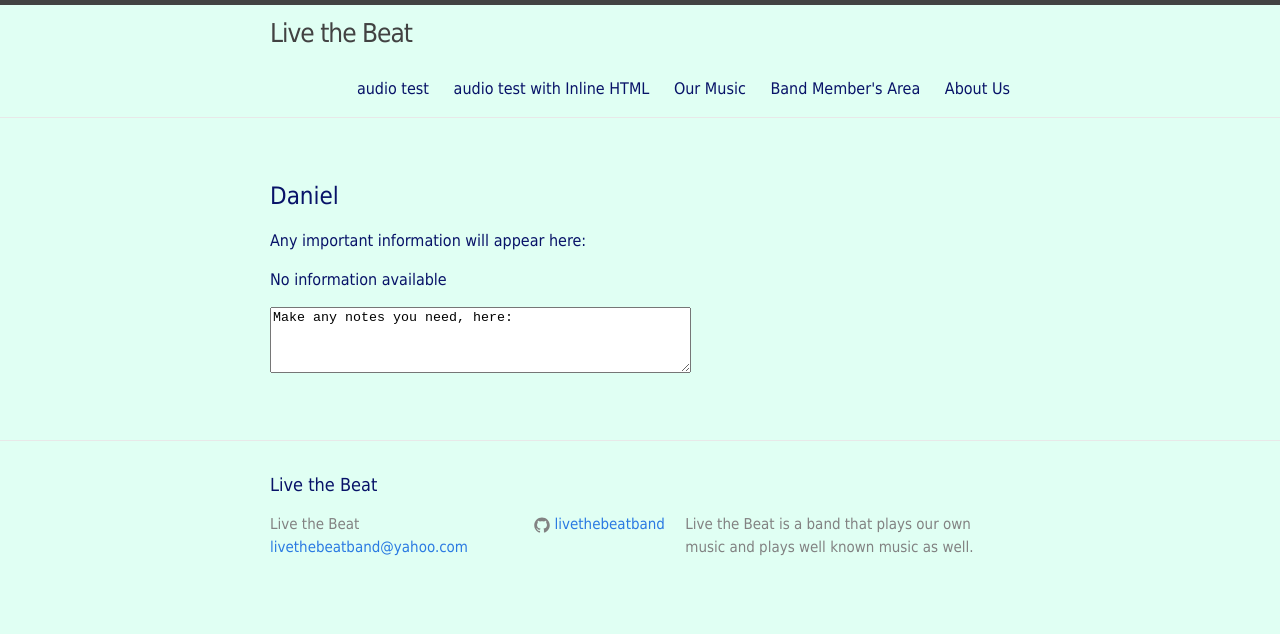
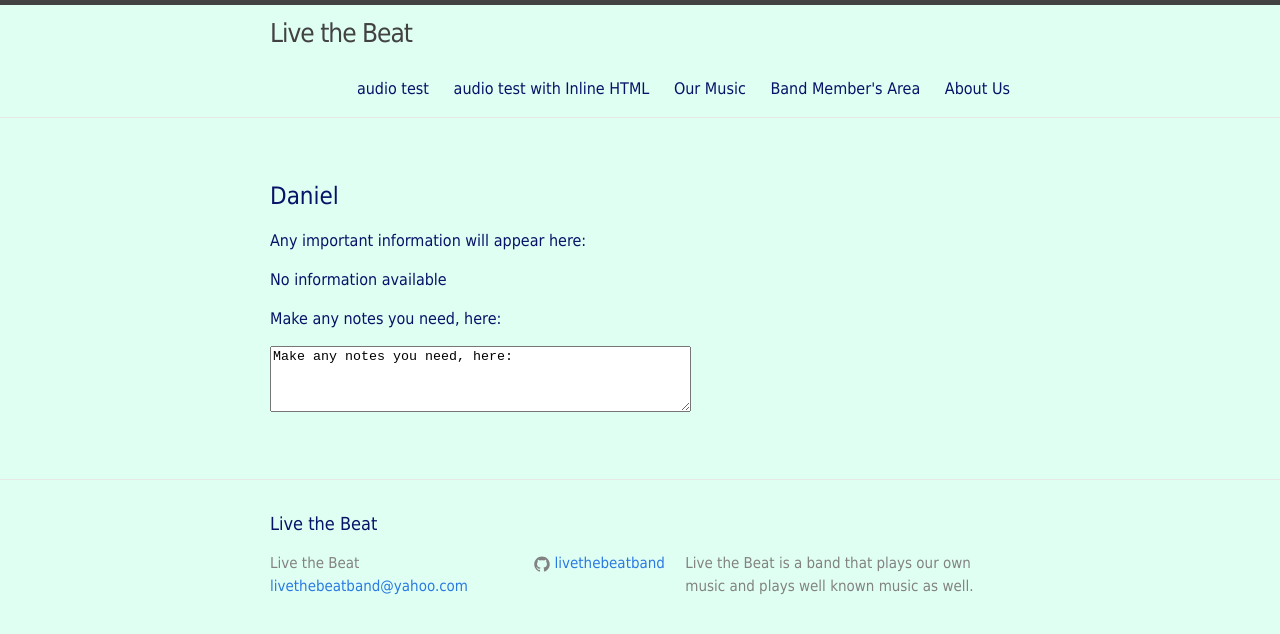
Before and after one commit to livethebeatband/livethebeatband.github.io, a Jekyll site: the page built from members-area/daniel/index.md, in a window 1280 px wide. Shown: the top 634 px of the page. Built offline with Jekyll 4.4.1, drawn with Linux system fonts in a browser that asks for light colours.

Commit message:
Update index.md

```diff
--- a/members-area/daniel/index.md
+++ b/members-area/daniel/index.md
@@ -8,6 +8,7 @@ Any important information will appear here:
 
 No information available
 
+Make any notes you need, here:
 <textarea rows="4" cols="50">
 Make any notes you need, here:
 </textarea>
```
